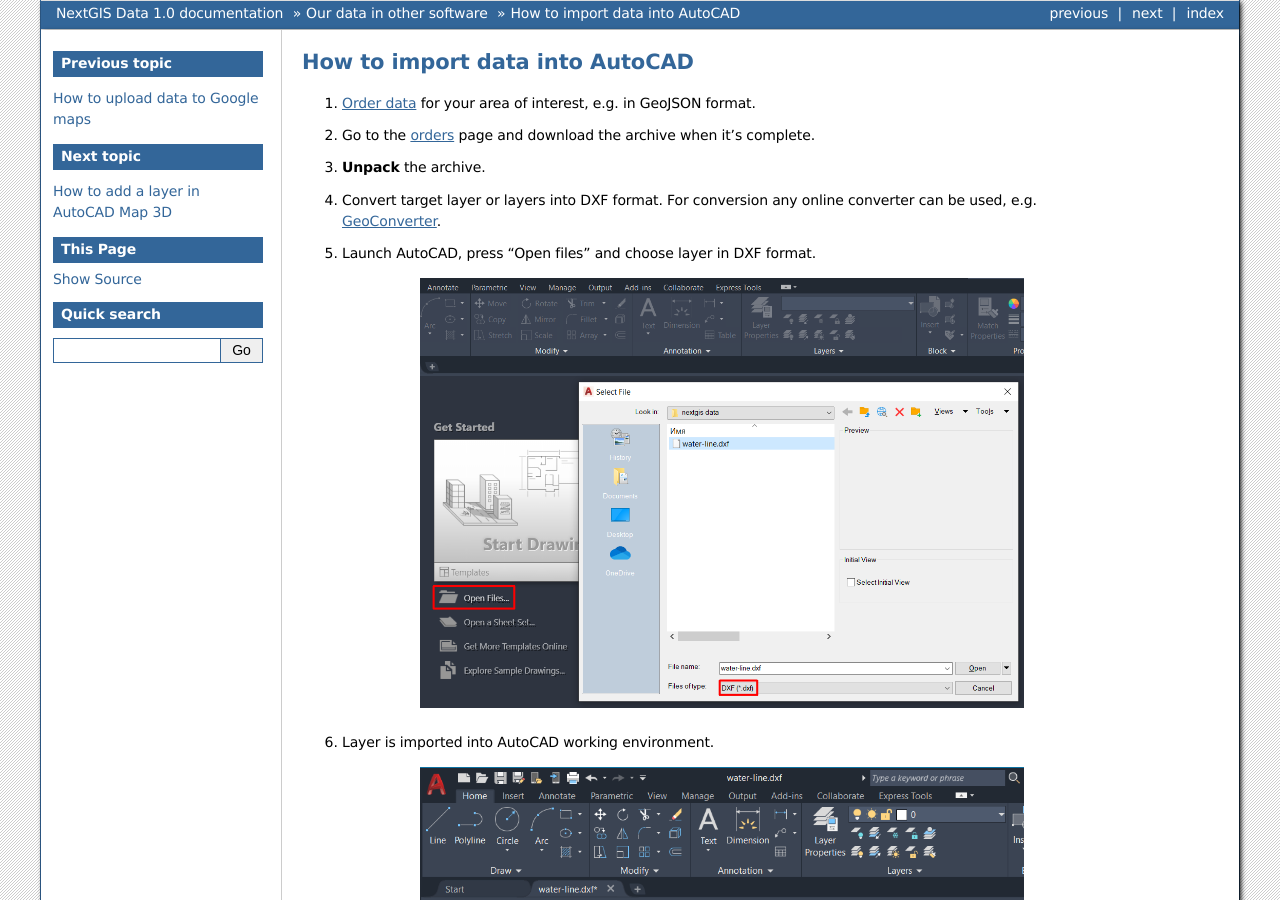
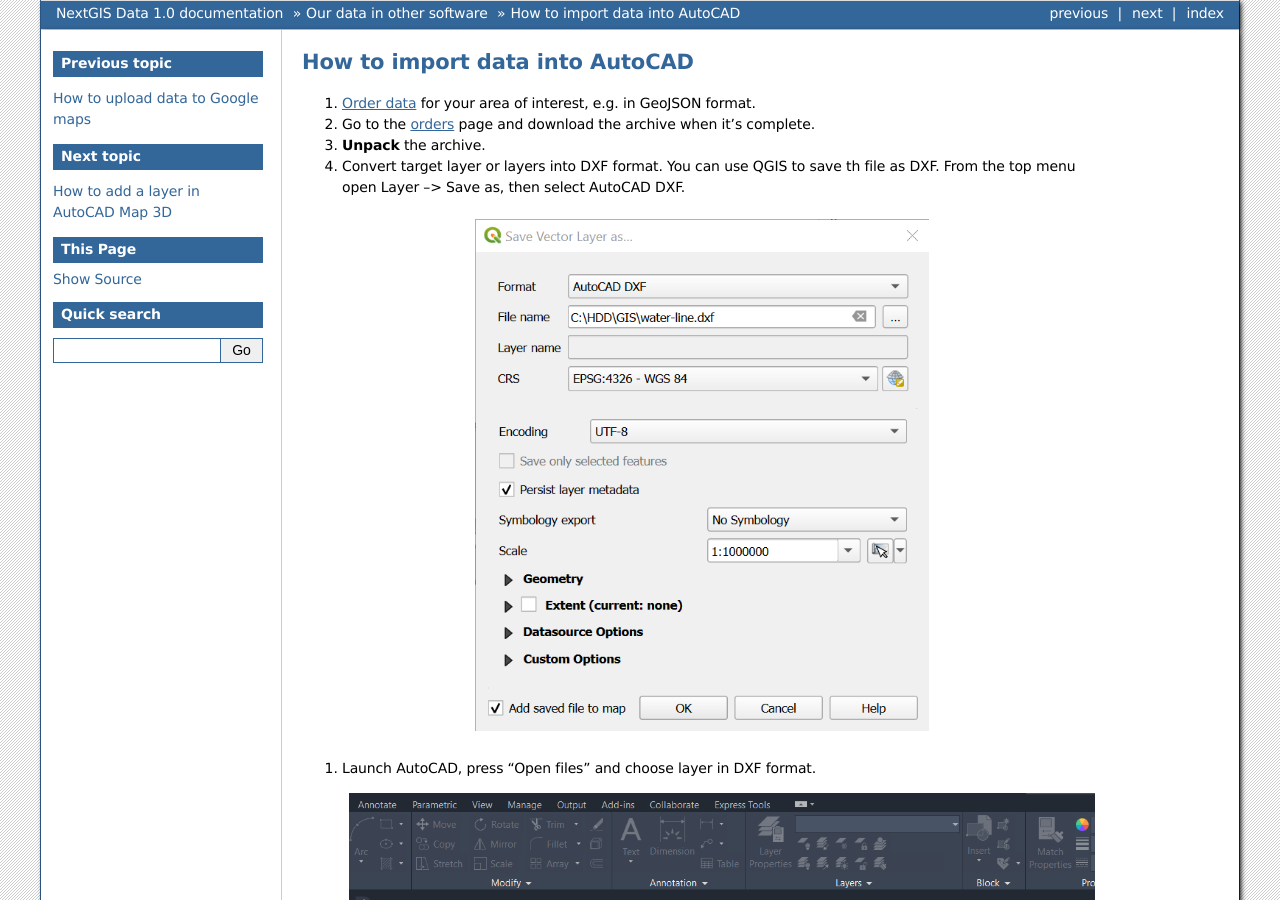
Before and after one commit to nextgis/docs_data, a Sphinx documentation site: the page built from source/autocad.rst, in a window 1280 px wide and 900 px high. Built offline with Sphinx 7.4.7, drawn with Linux system fonts in a browser that asks for light colours; formulas are drawn with MathJax 3.

Commit message:
update convert to DXF autocad.rst

```diff
--- a/source/autocad.rst
+++ b/source/autocad.rst
@@ -6,17 +6,23 @@
 #. `Order data <https://data.nextgis.com/en/>`_ for your area of interest, e.g. in GeoJSON format.
 #. Go to the `orders <https://data.nextgis.com/en/orders/actual/>`_ page and download the archive when it's complete.
 #. **Unpack** the archive.
-#. Convert target layer or layers into :term:`DXF` format. For conversion any online converter can be used, e.g. `GeoConverter <https://geoconverter.infs.ch/>`_.
+#. Convert target layer or layers into :term:`DXF` format. You can use QGIS to save th file as DXF. From the top menu open Layer --> Save as, then select AutoCAD DXF.
+
+.. figure:: _static/convert_to_dxf_en.png
+   :name: convert_to_dxf_pic
+   :align: center
+   :width: 12cm
+
 #. Launch AutoCAD, press “Open files” and choose layer in DXF format.
 
    .. figure:: _static/autocad1.png
       :name: autocad1
       :align: center
-      :width: 16cm
+      :width: 20cm
 
 #. Layer is imported into AutoCAD working environment.
 
    .. figure:: _static/autocad2.png
       :name: autocad2
       :align: center
-      :width: 16cm
+      :width: 20cm
```
Also changed, not shown: source/_static/convert_to_dxf_en.png (added).
